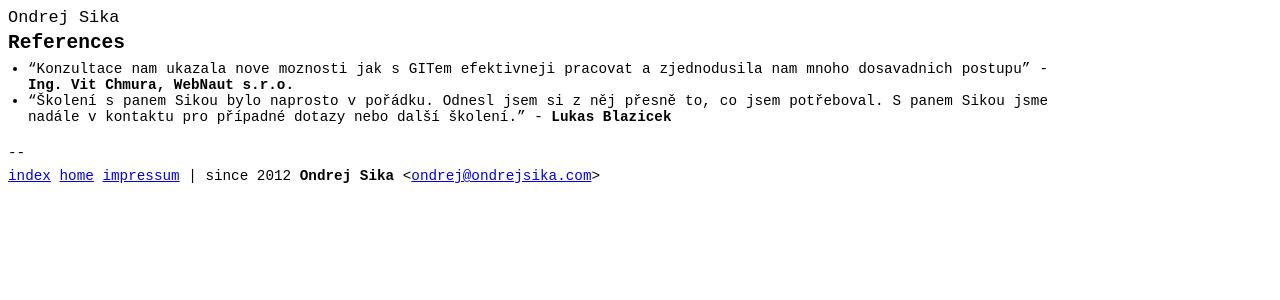
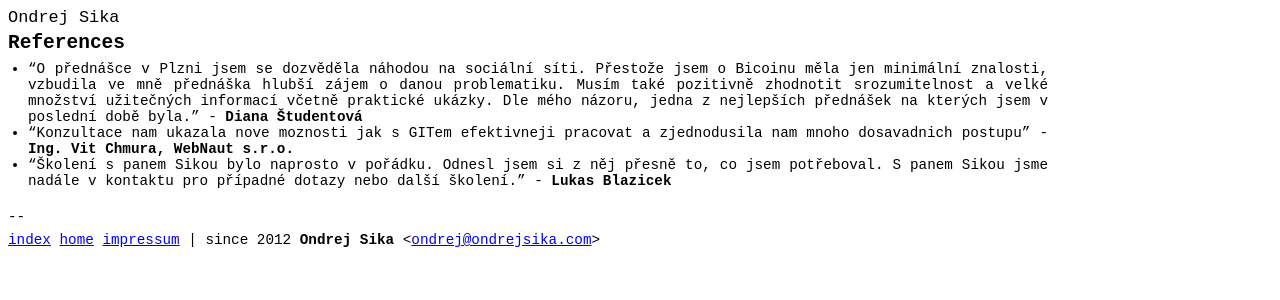
Before and after one commit to ondrejsika/ondrejsika.com, a Jekyll site: the page built from references.md, in a window 1280 px wide. Shown: the top 300 px of the page. Built offline with Jekyll 4.4.1, drawn with Linux system fonts in a browser that asks for light colours; Markdown is read by kramdown in place of the engine named in the settings; comment, search, counter and statistics services are not loaded.

Commit message:
references - add Diana ref.

```diff
--- a/references.md
+++ b/references.md
@@ -5,5 +5,6 @@
 
 ## {{ page.title }}
 
+- "O přednášce v Plzni jsem se dozvěděla náhodou na sociální síti. Přestože jsem o Bicoinu měla jen minimální znalosti, vzbudila ve mně přednáška hlubší zájem o danou problematiku. Musím také pozitivně zhodnotit srozumitelnost a velké množství užitečných informací včetně praktické ukázky. Dle mého názoru, jedna z nejlepších přednášek na kterých jsem v poslední době byla." - __Diana Študentová__
 - "Konzultace nam ukazala nove moznosti jak s GITem efektivneji pracovat a zjednodusila nam mnoho dosavadnich postupu" - __Ing. Vit Chmura, WebNaut s.r.o.__
 - "Školení s panem Sikou bylo naprosto v pořádku. Odnesl jsem si z něj přesně to, co jsem potřeboval. S panem Sikou jsme nadále v kontaktu pro případné dotazy nebo další školení." - __Lukas Blazicek__
```
